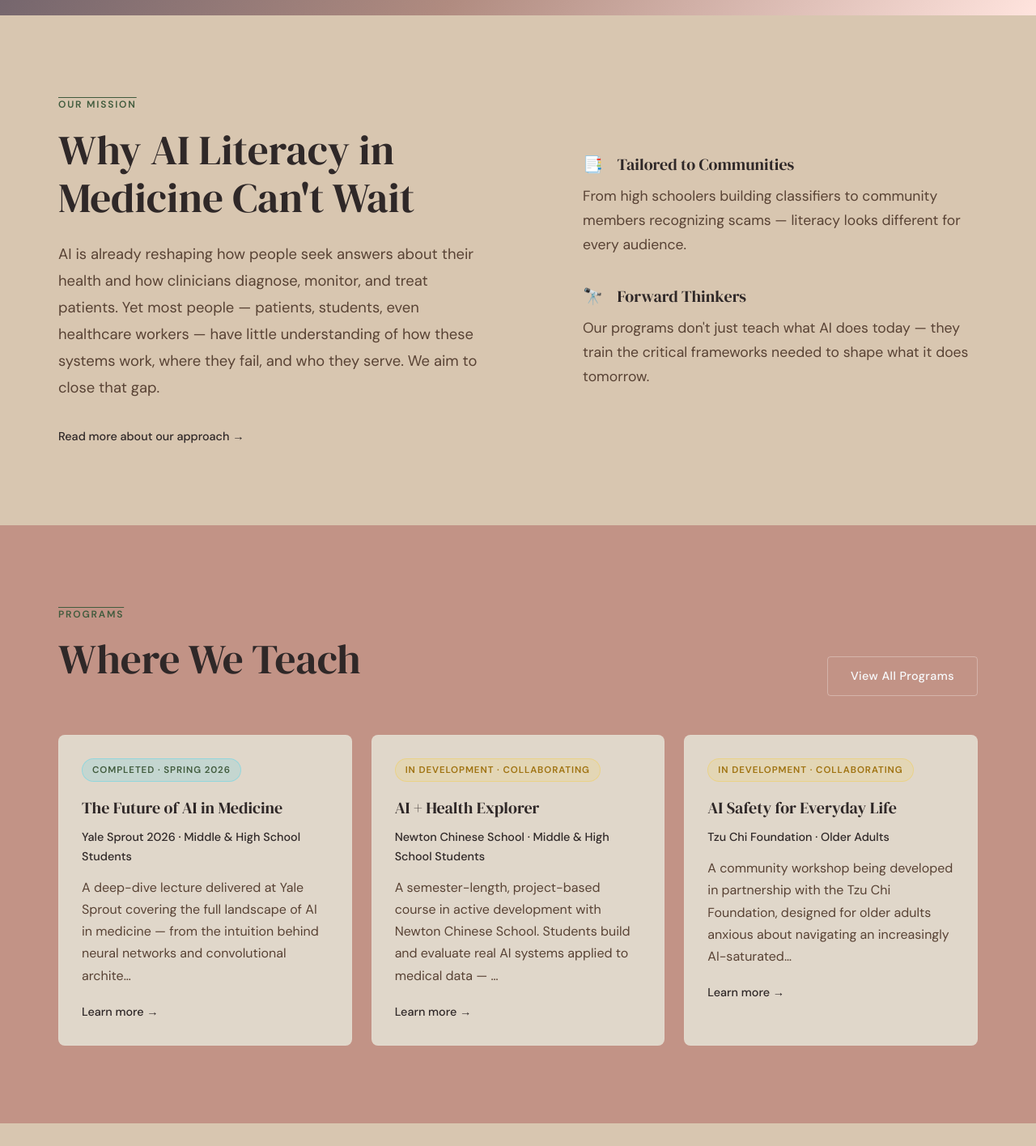
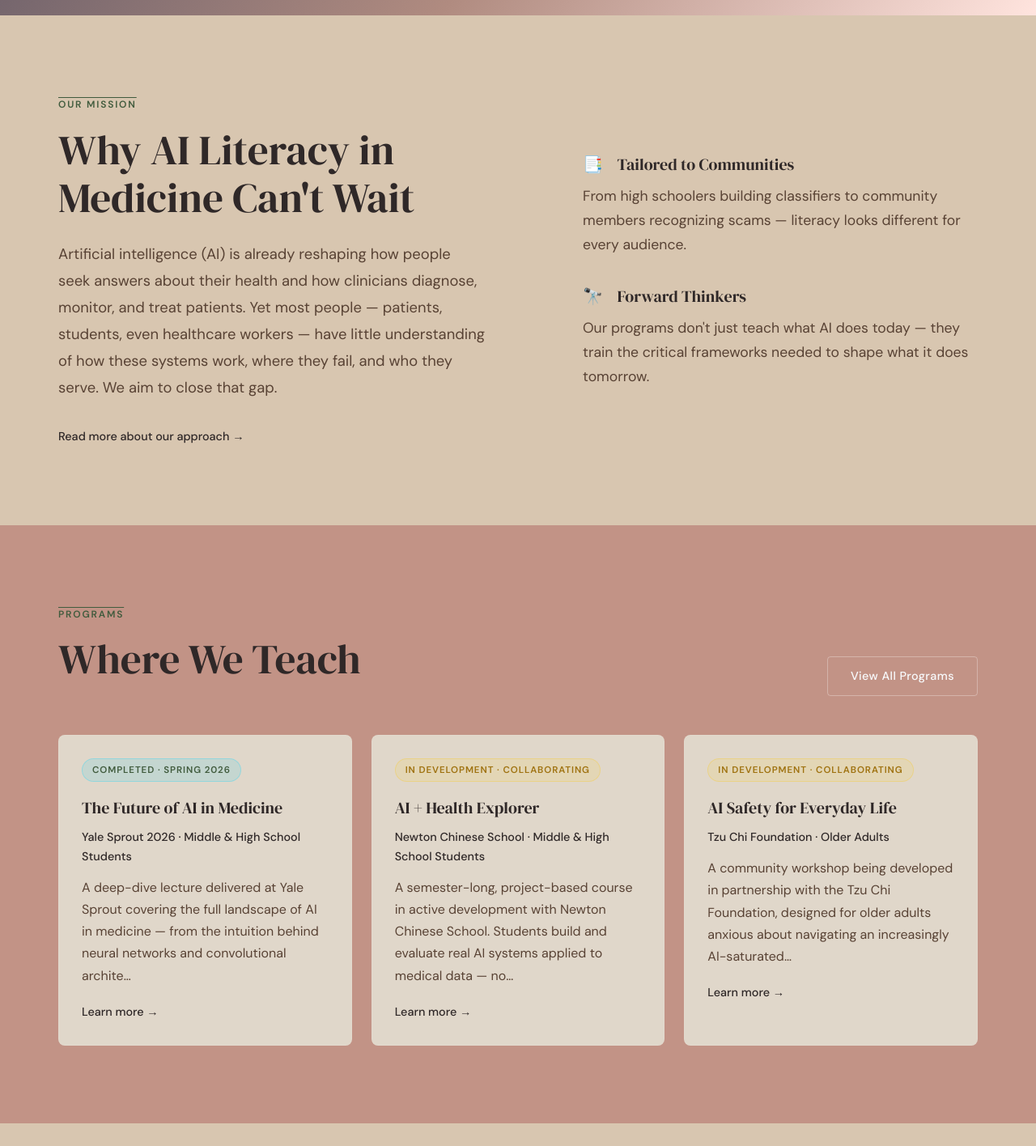
Before and after one commit to malindalu/MedAILiteracyInitiative, a Next.js app: page / in a window 1280 px wide. Shown: the part 781-2197 px from the top of the page at 81% size. Built offline with nearby package versions, Linux system fonts and the light colour scheme.

Commit message:
most text edited

```diff
--- a/app/collaborators/page.tsx
+++ b/app/collaborators/page.tsx
@@ -3,7 +3,7 @@ import { collaborators } from "@/content";
 export const metadata = { title: "Collaborators" };
 
 const statusColors: Record<string, string> = {
-  Partner: "var(--light-green)",
+  "Partner Venue": "var(--light-green)",
   "In Development": "var(--dark-yellow)",
 };
 
--- a/app/leadership/page.tsx
+++ b/app/leadership/page.tsx
@@ -133,7 +133,7 @@ export default function LeadershipPage() {
             Interested in Contributing?
           </h2>
           <p style={{ color: "var(--dark-brown)", fontSize: "1.05rem", maxWidth: "520px", margin: "0 auto 2rem" }}>
-            We are always looking for educators, researchers, and community organizers who share our mission. If that's you, reach out.
+            We are always looking for educators, researchers, community organizers, designers, and technologists who share our mission. If that's you, reach out.
           </p>
           <a href="/contact" className="btn btn-primary">
             Contact Us →
--- a/content.js
+++ b/content.js
@@ -47,7 +47,7 @@ export const home = {
     { value: "2026", label: "Founded" },
   ],
   missionStatement:
-    "AI is already reshaping how people seek answers about their health and how clinicians diagnose, monitor, and treat patients. Yet most people — patients, students, even healthcare workers — have little understanding of how these systems work, where they fail, and who they serve. We aim to close that gap.",
+    "Artificial intelligence (AI) is already reshaping how people seek answers about their health and how clinicians diagnose, monitor, and treat patients. Yet most people — patients, students, even healthcare workers — have little understanding of how these systems work, where they fail, and who they serve. We aim to close that gap.",
   featuredPrograms: ["yale-sprout", "newton-chinese-school", "tzu-chi"], // references programs below
 };
 
@@ -56,8 +56,8 @@ export const about = {
   headline: "Why AI Literacy in Medicine Matters",
   body: [
     "Artificial intelligence is no longer a future concern for medicine — it is already embedded in radiology workflows, clinical documentation, patient monitoring systems, and chatbots used for personal health inquiries. The decisions these systems make affect real lives.",
-    "The MedAI Literacy Initiative was founded in 2025 on a straightforward conviction: that understanding AI should not be limited to engineers and researchers. Patients deserve to understand the tools used in their care.",
-    "We design programs for specific audiences rather than generic curricula. Students deserve to enter the healthcare and technology fields with critical frameworks, not just technical skills. Communities, especially those historically underserved by both medicine and technology, deserve to be informed by programs built with their unique cultures and needs in mind."
+    "The MedAI Literacy Initiative was founded in 2025 on a straightforward conviction: that understanding AI should not be limited to engineers and researchers. Everyone deserves to understand the tools used in their care.",
+    "We design programs for specific audiences. Students should enter the healthcare and technology fields with critical frameworks, not just technical skills. Communities, especially those historically underserved by both medicine and technology, deserve to be informed by programs built with their unique cultures and needs in mind."
   ],
   values: [
     {
@@ -125,7 +125,7 @@ export const programs = {
       audience: "Middle & High School Students",
       duration: "9-session project-based course",
       description:
-        "A semester-length, project-based course in active development with Newton Chinese School. Students build and evaluate real AI systems applied to medical data — not as a coding exercise, but as a structured research experience. The curriculum emphasizes both technical implementation and critical clinical thinking: how do you interpret a model's outputs? What does a confusion matrix mean for a patient? We especially encourage participation from female students and those underrepresented in computer science.",
+        "A semester-long, project-based course in active development with Newton Chinese School. Students build and evaluate real AI systems applied to medical data — not as a coding exercise, but as a structured research experience. The curriculum emphasizes both technical implementation and critical clinical thinking: how do you interpret a model's outputs? What does a confusion matrix mean for a patient? We especially encourage participation from female students and those underrepresented in computer science.",
       topics: [
         "AI architectures: CNNs, decision trees, LLMs",
         "Medical imaging classification and segmentation",
@@ -147,7 +147,7 @@ export const programs = {
       audience: "Older Adults",
       duration: "Interactive workshop",
       description:
-        "A community workshop being developed in partnership with the Tzu Chi Foundation, designed for older adults anxious about navigating an increasingly AI-saturated world. Rather than technical depth, this program prioritizes practical wisdom: understanding what AI can and cannot do, recognizing AI-generated scams, and knowing when to trust — and when not to trust — an AI system. Grounded in empathy and real use cases relevant to elderly populations.",
+        "A community workshop being developed in partnership with the Tzu Chi Foundation, designed for older adults anxious about navigating an increasingly AI-saturated world. Rather than technical depth, this program prioritizes practical wisdom: understanding what AI can and cannot do, recognizing AI-generated scams, and knowing when to trust — and when not to trust — an AI system. This workshop will be taught in Mandarin with cultural awareness of what Asian elderly members tend to think and fear about technology and healthcare.",
       topics: [
         "Where AI appears in daily life (hospitals, customer service, entertainment)",
         "How large language models actually work — in plain language",
@@ -165,13 +165,13 @@ export const programs = {
 // ── LEADERSHIP ────────────────────────────────────────────
 export const leadership = {
   headline: "Leadership",
-  subheadline: "Founded and led by researchers who believe literacy is infrastructure.",
+  subheadline: "Founded and led by researchers.",
   members: [
     {
       name: "Eric Yang",
       title: "Co-Founder & Program Director",
       affiliation: "Clinical Researcher, Mass General Brigham Mass Eye and Ear, Yale University",
-      bio: "Eric is a clinical researcher at Mass General Brigham Mass Eye and Ear with a background in computational genomics research at Yale University. He received his bachelor's degree from Boston University and is a Newton Chinese School alumnus — now returning as an educator. His research sits at the intersection of AI and ophthalmology, and he is passionate about making that work legible to the communities it affects.",
+      bio: "Eric is a clinical researcher at Mass General Brigham Mass Eye and Ear with a background in computational genomics research at Yale University. He received his bachelor's degree in Biology with a Data Science minor from Boston University. His research sits at the intersection of AI and medicine, and he is passionate about making that work understandable to the communities it affects.",
       imageSrc: "/images/eric-yang.jpg",
       imageAlt: "Eric Yang",
       linkedin: "https://linkedin.com/in/ericyang", // ← update
@@ -180,7 +180,7 @@ export const leadership = {
       name: "Malinda Lu",
       title: "Co-Founder & Design Lead",
       affiliation: "Computer Science & Mathematics, Wellesley College",
-      bio: "Malinda is a computer science and mathematics student at Wellesley College with three years of AI/medicine research experience across MIT and Wellesley, publishing at venues including ICML. She will join Microsoft AI as a software engineer. Before then, she is committed to building AI literacy infrastructure in the communities she grew up in.",
+      bio: "Malinda is a computer science and mathematics student from Wellesley College with three years of research experience in clinical foundation models and time-series data modeling at MIT and Wellesley. She is committed to making AI in medicine research more inclusive and more ethically grounded.",
       imageSrc: "/images/malinda-lu.jpg",
       imageAlt: "Malinda Lu",
       linkedin: "https://linkedin.com/in/malindalu", // ← update
@@ -197,11 +197,11 @@ export const collaborators = {
     {
       name: "Yale Sprout",
       type: "Academic Program",
-      status: "Partner",
+      status: "Partner Venue",
       description:
         "Yale Sprout is a student-run academic enrichment program that brings university-level instruction to motivated high school students. We delivered our inaugural lecture on AI in medicine at Yale Sprout in Spring 2026.",
       logoSrc: "/images/logo-yale-sprout.png", // ← add logo or leave blank
-      website: "https://yalesprout.yale.edu",
+      website: "https://yale.learningu.org/learn/sprout.html",
     },
     {
       name: "Newton Chinese School",
@@ -210,7 +210,7 @@ export const collaborators = {
       description:
         "Newton Chinese School has served the greater Boston Chinese-American community for decades. We are collaborating to embed an AI and medicine project-based course into their curriculum, with a focus on research skills and ethical thinking.",
       logoSrc: "/images/logo-newton-chinese-school.png",
-      website: "https://newtonchineseschool.org",
+      website: "https://www.newtonchineseschool.org/indexs.php",
     },
     {
       name: "Tzu Chi Foundation",
@@ -219,7 +219,7 @@ export const collaborators = {
       description:
         "The Tzu Chi Foundation is a global humanitarian organization with deep roots in the Asian-American community. We are developing an AI safety and literacy workshop tailored specifically for their older adult members.",
       logoSrc: "/images/logo-tzu-chi.png",
-      website: "https://tzuchi.us",
+      website: "https://tzuchi.us/",
     },
   ],
 };
```
